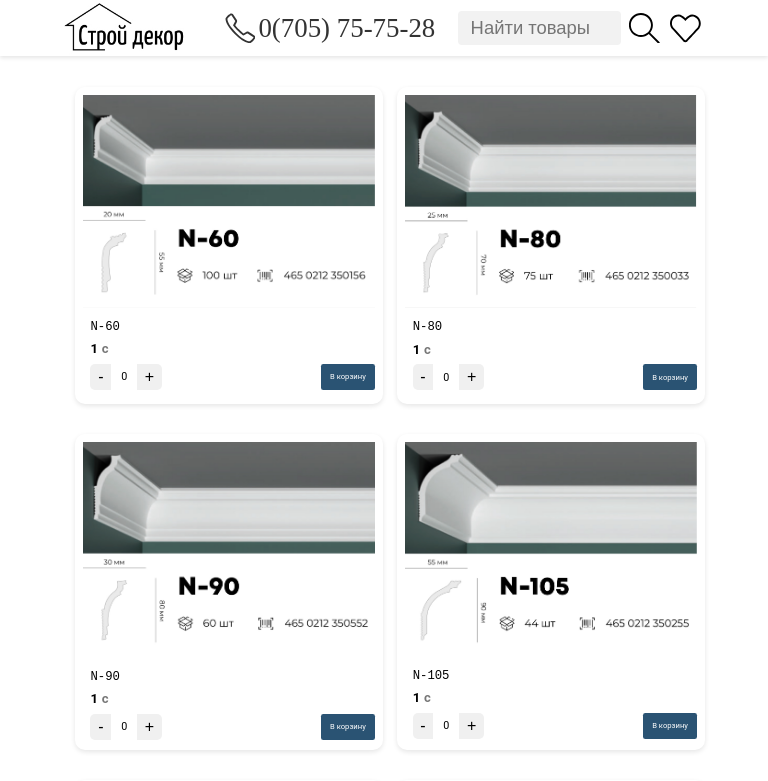
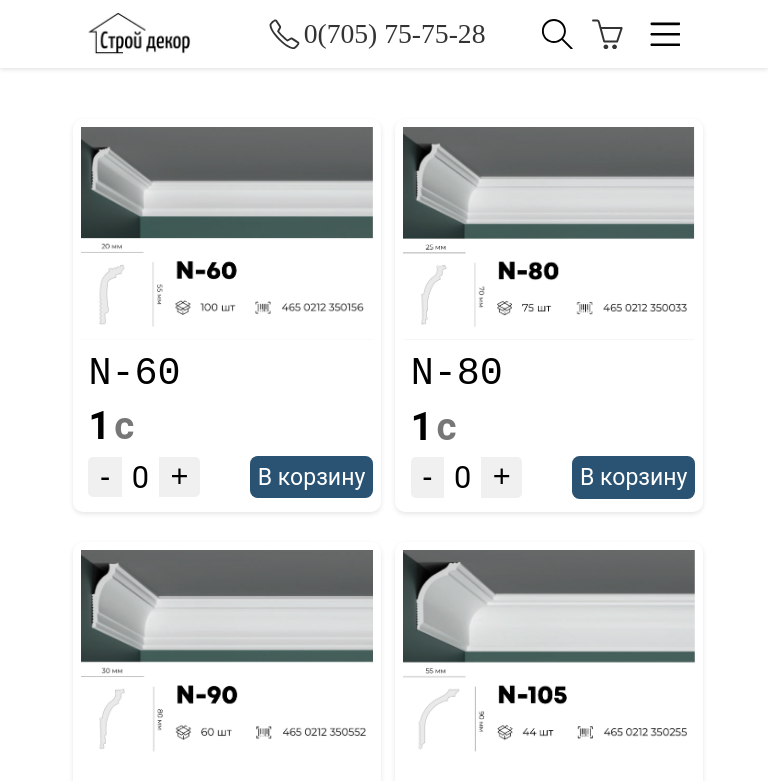
Before and after one commit to bishkekkgz/stroy-decor, a React (Create React App) app: page / in a window 768 px wide. Shown: the top 781 px of the page. Built offline with nearby package versions, Linux system fonts and the light colour scheme.

Commit message:
Responsive to nav

```diff
--- a/src/components/Main.js
+++ b/src/components/Main.js
@@ -1,11 +1,13 @@
 import React from 'react'
 import Navbar from './Navbar'
 import PrimeDecorPlintusNat from './primedec/PrimeDecorPlintusNat'
+import NavBlockItems from '../components/NavBlockItems';
 
 const Main = () => {
     return (
         <div>
             <Navbar />
+            <NavBlockItems />
             <PrimeDecorPlintusNat />
 
         </div>
--- /dev/null
+++ b/src/components/NavBlockItems.js
@@ -0,0 +1,20 @@
+import React from 'react';
+import { Link } from 'react-router-dom';
+import '../styles/navblock.scss';
+
+const NavBlockItems = () => {
+    return (
+        <div className='navBlockItems-container'>
+            <div className='navOneLine'>
+                <Link to="" className="link">Потолочные плинтуса для натяжных потолков</Link>
+                <Link to="" className="link">Потолочные плинтуса</Link>
+                <Link to="" className="link">Молдинги</Link>
+                <Link to="" className="link">Потолочные плитки</Link>
+                <Link to="" className="link">Розетки потолочные</Link>
+            </div>
+
+        </div>
+    )
+}
+
+export default NavBlockItems
--- a/src/components/Navbar.js
+++ b/src/components/Navbar.js
@@ -1,16 +1,20 @@
-import React from 'react';
+import React, {useState} from 'react';
 import logo from '../assets/logo.jpg';
-import { SlPhone, SlMagnifier, SlHeart } from "react-icons/sl";
+import { SlPhone, SlMagnifier, SlBasket, SlMenu } from "react-icons/sl";
 import '../styles/navbar.scss';
 import { Link } from 'react-router-dom';
 
 const Navbar = () => {
+    const [isMenuOpen, setIsMenuOpen] = useState(false);
     const handleSearch = () => {
         if (window.innerWidth <= 768) {
             window.location.href = "/search";
         }else{
             // getinput and search data from json
         }
+    };
+    const toggleMenu = () => {
+        setIsMenuOpen(!isMenuOpen);
     };
 
     return (
@@ -20,7 +24,8 @@ const Navbar = () => {
                     <Link to="/"><img src={logo} alt='logo' /></Link>
                     <a href={`https://wa.me/+996705757528`} target="_blank" rel="noopener noreferrer"><SlPhone id='icon' /><p>0(705) 75-75-28</p></a>
                     <input className="search" placeholder='Найти товары'/><SlMagnifier id="icon" onClick={handleSearch} />
-                    <SlHeart id='heart' />
+                    <Link to="/basketProducts"><SlBasket id='heart' /></Link>
+                    <SlMenu id='menuBar' className='menu-icon' onClick={toggleMenu} />
                 </ol>
             </nav>
         </div>
--- a/src/styles/navbar.scss
+++ b/src/styles/navbar.scss
@@ -8,6 +8,7 @@ nav {
     justify-content: space-around;
 
 }
+
 nav ol {
     list-style-type: none;
     margin: 0;
@@ -28,10 +29,13 @@ nav ol a img {
     height: 8vh;
     margin-right: 20vw;
 }
-nav #icon, #heart{
+nav #icon, #heart, #menuBar{
     font-size: 2vw;
     vertical-align: middle;
     margin: 0 0.4vw 0 2vw;
+}
+#menuBar {
+    visibility: hidden;
 }
 .search {
     display: flex;
@@ -51,23 +55,24 @@ p{
     margin-left: 2vw;
 }
 @media screen and (max-width: 350px) {
-    *{
-        margin: 0;
-        padding: 0;
-    }
     .navbar-cont {
-        padding: 0;
+        padding: 10px;
     }
     nav ol a {
-        margin-right: 3.8vw;
+        margin-right: 2vw;
     }
     nav ol a img {
-        height: 7vh;
+        height: 6vh;
         margin-right: 1vw;
     }
     nav #icon, #heart{
         font-size: 6vw;
-        margin: 0 0.4vw 0 1vw;
+        margin: 0 0.8vw 0 1vw;
+    }
+    #menuBar{
+        font-size: 5vw;
+        margin: 0;
+        visibility: visible;
     }
     .search {
         visibility: hidden;
@@ -77,72 +82,94 @@ p{
         font-size: 4.8vw;
     }
     #heart{
-        margin-left: 1vw;
+        margin-left: 0.4vw;
+    }
+    .menu-icon {
+        display: block;
+    }
+    .menu-dropdown {
+        display: none;
+    }
+    .menu-dropdown.show {
+        display: block;
     }
 }
 
 @media screen and (min-width: 350px) and (max-width: 760px) {
-    *{
-        margin: 0;
-        padding: 0;
-    }
     .navbar-cont {
-        padding: 0;
+        padding: 10px;
     }
     nav ol a {
-        margin-right: 3.8vw;
+        margin-right: 2vw;
     }
     nav ol a img {
         height: 6vh;
         margin-right: 1vw;
     }
     nav #icon, #heart{
-        font-size: 6vw;
-        margin: 0 0.4vw 0 1vw;
+        font-size: 5vw;
+        margin: 0 0.7vw 0 0.7vw;
+    }
+    #menuBar{
+        font-size: 5vw;
+        margin: 0;
+        visibility: visible;
     }
     .search {
         visibility: hidden;
         width: 0;
     }
     p{
-        font-size: 4.8vw;
+        font-size: 4.6vw;
     }
     #heart{
-        margin-left: 1vw;
+        margin-left: 0.5vw;
+    }
+    .menu-icon {
+        display: block;
+    }
+    .menu-dropdown {
+        display: none;
+    }
+    .menu-dropdown.show {
+        display: block;
     }
 }
 
 @media screen and (min-width: 768px) and (max-width: 1024px) {
-    *{
-        margin: 0;
-        padding: 0;
-    }
     .navbar-cont {
-        padding: 0;
+        padding: 10px;
     }
     nav ol a {
         margin-right: 3vw;
     }
     nav ol a img {
-        height: 7vh;
-        margin-right: 1vw;
+        height: 6vh;
+        margin-right: 5vw;
     }
     nav #icon, #heart{
         font-size: 4vw;
-        margin: 0 0.4vw 0 1vw;
+        margin: 0 0.5vw 0 2vw;
+    }
+    #menuBar{
+        font-size: 4vw;
+        margin: 0;
+        visibility: visible;
     }
     .search {
-        border-radius: 4px;
-        padding: 0.8vw 1.6vw;
-        width: 18vw;
-        justify-content: space-between;
-        border: none;
-        font-size: 2.4vw;
+        visibility: hidden;
+        width: 0;
     }
     p{
-        font-size: 3.5vw;
+        font-size: 3.6vw;
     }
-    #heart{
-        margin-left: 1vw;
+    .menu-icon {
+        display: block;
+    }
+    .menu-dropdown {
+        display: none;
+    }
+    .menu-dropdown.show {
+        display: block;
     }
 }
--- /dev/null
+++ b/src/styles/navblock.scss
@@ -0,0 +1,46 @@
+.navBlockItems-container {
+    display: flex;
+    justify-content: space-between;
+    align-items: center;
+    background-color: #f0f0f0;
+    padding: 10px 20px;
+    width: 100%;
+}
+.navOneLine{
+    margin: 0 auto;
+}
+.navBlockItems-container a {
+    text-decoration: none;
+    color: #333;
+    font-weight: bold;
+    margin-right: 2.6vw;
+    transition: color 0.3s ease;
+    font-size: 1.3vw;
+}
+.navBlockItems-container a:hover {
+    color: #007bff;
+}
+
+@media screen and (max-width: 340px) {
+    .navBlockItems-container{
+        visibility: hidden;
+        width: 0;
+        height: 0;
+    }
+}
+
+@media screen and (min-width: 340px) and (max-width: 768px) {
+    .navBlockItems-container{
+        visibility: hidden;
+        width: 0;
+        height: 0;
+    }
+}
+
+@media screen and (min-width: 768px) and (max-width: 1024px) {
+    .navBlockItems-container{
+        visibility: hidden;
+        width: 0;
+        height: 0;
+    }
+}
--- a/src/styles/prdec.scss
+++ b/src/styles/prdec.scss
@@ -69,7 +69,7 @@ body {
     background-color: #f0f0f0;
     border: none;
     padding: 0.5vw 1vw;
-    font-size: 16px;
+    font-size: 1.1vw;
     cursor: pointer;
 }
 .items-quantity-cont button:first-child {
@@ -99,78 +99,105 @@ body {
 }
 .basket-btn:hover{
     background-color: darken(rgb(42, 83, 115), 10%);
-    border-radius: 0.2vw;
 }
 
 @media screen and (max-width: 340px) {
+    .name{
+        font-size: 2vw;
+        font-weight: 400;
+        margin: 1vw;
+    }
+    .price-cont,
+    .items-quantity-cont,
+    .cont-items-basket{
+        display: flex;
+        margin-left: 1vw;
+    }
+    .cont-items-basket{
+        margin: 0;
+        justify-content: space-between;
+        margin-top: 1vw;
+    }
+    .price,
+    .quantity,
+    #som{
+        font-size: 1.7vw;
+        font-weight: 700;
+    }
+    .quantity {
+        margin-left: 1vw;
+    }
+    #som{
+        margin-left: 0.5vw;
+    }
+    .items-quantity-cont button {
+        border: none;
+        padding: 0.5vw vw;
+        font-size: 16px;
+    }
+    .items-quantity-cont .count-p {
+        font-size: 2vw;
+    }
 
+    .basket-btn{
+        border-radius: 1vw;
+        padding: 0.5vw 3vw;
+        font-size: 5vw;
+    }
+}
+
+@media screen and (min-width: 340px) and (max-width: 768px) {
     .primedec {
-        width: 80%;
-        grid-gap: 20px;
-        margin-top: 4vw;
-        margin-left: -8px;
-    }
-    .duties {
-        border-radius: 10px;
-        padding: 8px;
+        margin-left: -10px;
     }
     .name{
         font-size: 7vw;
         font-weight: 600;
-        margin: 1vw;
     }
-    .price-cont,
-    .items-quantity-cont{
-        margin: 1vw 0 0 1vw;
+    .price,
+    .quantity,
+    #som{
+        font-size: 6vw;
+        font-weight: 700;
     }
-    .cont-items-basket{
-        display: flex;
-        justify-content: space-between;
-    }
-    .price {
+    .items-quantity-cont button {
+        padding: 0.3vw 3vw;
         font-size: 6vw;
     }
-    .quantity {
-        font-size: 1.7vw;
-        margin-left: 1vw;
+    .items-quantity-cont .count-p {
+        font-size: 5vw;
     }
-    #som{
-        font-size: 6vw;
-        margin-left: 0.5vw;
-    }
-    .items-quantity-cont button {
-        border: none;
-        padding: 4px 10px;
+    .basket-btn{
+        border-radius: 1vw;
+        padding: 1vw 3vw;
         font-size: 4vw;
-        cursor: pointer;
-        margin-top: 2vw
-    }
-
-    .items-quantity-cont button:first-child {
-        border-radius: 5px 0 0 5px;
-    }
-
-    .items-quantity-cont button:last-child {
-        border-radius: 0 5px 5px 0;
-    }
-
-    .items-quantity-cont .count-p {
-        margin: 0 10px;
-        font-size: 6vw;
-    }
-    .items-quantity-cont {
-        display: flex;
-        align-items: center;
-    }
-    .items-quantity-cont {
-        margin-top: 2vw;
     }
 }
 
-@media screen and (min-width: 340px) and (max-width: 768px) {
+@media screen and (min-width: 768px) and (max-width: 1024px) {
+    .primedec {
+        margin-left: -8px;
+    }
+    .name{
+        font-size: 5vw;
+        font-weight: 500;
+    }
+    .price,
+    .quantity,
+    #som{
+        font-size: 5vw;
+        font-weight: 700;
+    }
+    .items-quantity-cont button {
+        padding: 0.3vw 1.5vw;
+        font-size: 4vw;
+    }
+    .items-quantity-cont .count-p {
+        font-size: 4vw;
+    }
+    .basket-btn{
+        padding: 1vw;
+        font-size: 3vw;
+    }
 
 }
-
-@media screen and (min-width: 768px) and (max-width: 1024px) {
-
-}
```
